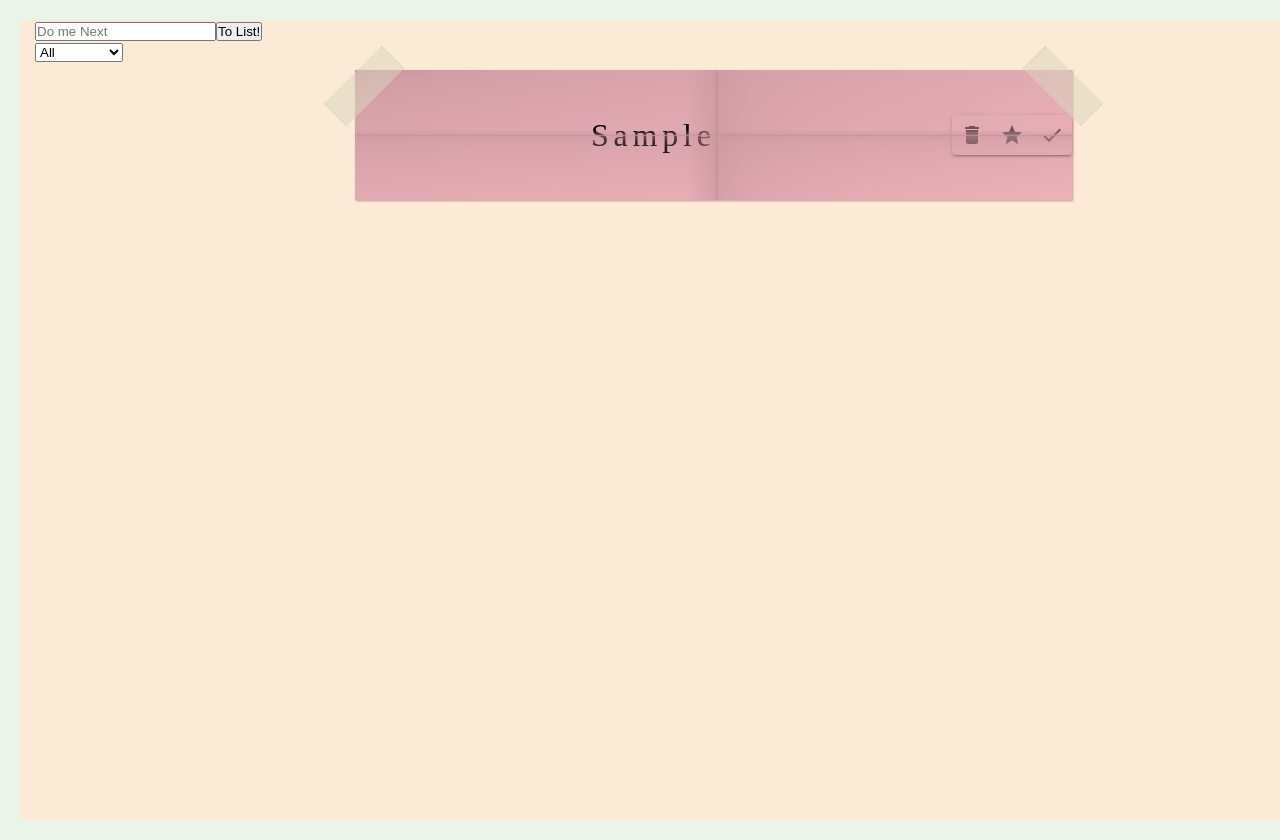
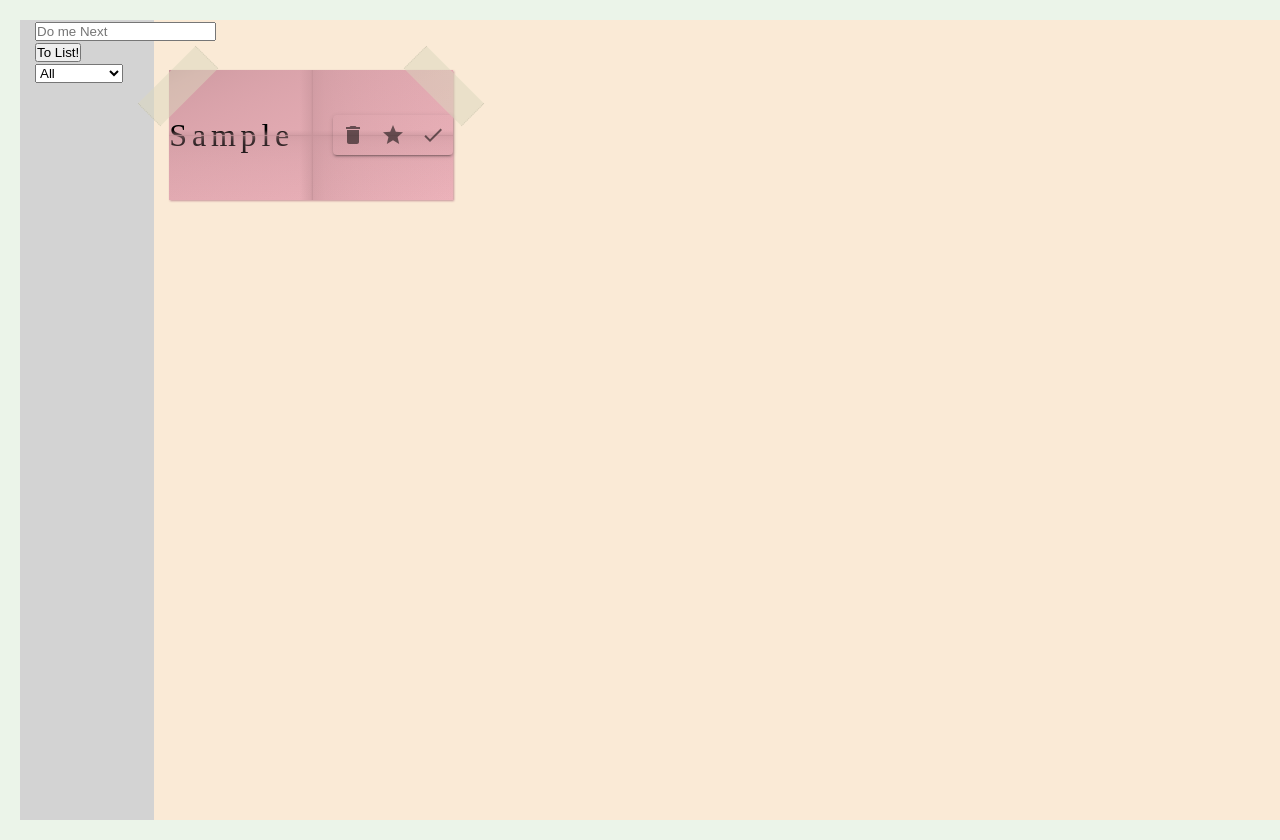
Before and after one commit to TheMisterPin/to-do-list, a React (Create React App) app: page / in a window 1280 px wide. Both pictures are taken after typing "Sample" into the empty fields and a click on the button "To List!". Built offline with nearby package versions, Linux system fonts and the light colour scheme.

Commit message:
refractor css]

```diff
--- a/src/App.css
+++ b/src/App.css
@@ -1,29 +1,51 @@
+/*Roots, Imports, functions*/
+:root {
+  --pink: #ecb2ba;
+  --pink-dark: #c6939a;
+  --tape-gray: #dbd8be;
+  --tape-edge-gray: #b7b49d;
+  --transparent: rgba(255, 255, 255, 0);
+}
+
+
+/* App Component */
+* {
+  margin: 0;
+  padding: 0;
+}
+
 .App {
   overflow-x: hidden;
   width: 100vw;
   height: 100vh;
   background-color: hsl(34, 78%, 91%);
 }
-
-* {
-  margin: 0;
-  padding: 0;
+body {
+  background: #ebf4e9;
+  padding: 20px;
+  display: flex;
+  justify-content: center;
+  flex-direction: column;
 }
-
-.header {
-  display: flex;
-  height: auto;
-  align-items: center;
-  justify-content: center;
-}
-
-#Layout {
+.layout {
   display: flex;
   width: 100vw;
   flex-wrap: wrap;
   flex-direction: row;
 }
+/* TextImput Component */
+.input-container {
+  background-color: lightgray;
+  height: 100%;
+}
 
+/* TodoList Component */
+.list-display {
+  height: calc(30vw);
+  width: calc(30vw);
+}
+
+/* ToDoItem Component */
 
 .todos-list-item.completed {
   text-decoration: line-through;
@@ -32,23 +54,7 @@
 
 .todos-list-item.important{color: crimson;}
 
-
-:root {
-  --pink: #ecb2ba;
-  --pink-dark: #c6939a;
-  --tape-gray: #dbd8be;
-  --tape-edge-gray: #b7b49d;
-  --transparent: rgba(255, 255, 255, 0);
-}
-
-body {
-  background: #ebf4e9;
-  padding: 20px;
-  display: flex;
-  justify-content: center;
-  flex-direction: column;
-}
-
+/* Paper Effect  */
 .pink {
   --paper-color: var(--pink);
   --paper-dark: var(--pink-dark);
@@ -166,7 +172,10 @@ body {
   bottom: 0;
 }
 
-
+.btn-Group {
+  z-index: 10;
+  position: relative;
+}
 
 .todos-list-item {
   overflow: hidden;
@@ -175,7 +184,7 @@ body {
   letter-spacing: .15em;
   animation:
     typing 3.5s steps(40, end),
-
+    blink-caret .75s step-end infinite;
 }
 
 /* The typing effect */
@@ -183,15 +192,3 @@ body {
   from { width: 0 }
   to { width: 100% }
 }
-
-/* The typewriter cursor effect */
-.input-container {
-  background-color: 'lightgray';
-  height: '100%';
-}
-
-.list-display {
-
-  height: 'calc(30vw)';
-  width: 'calc(30vw)';
-}
```
Also changed, not shown: 1 other file (tests, documents, lock files or other folders).
